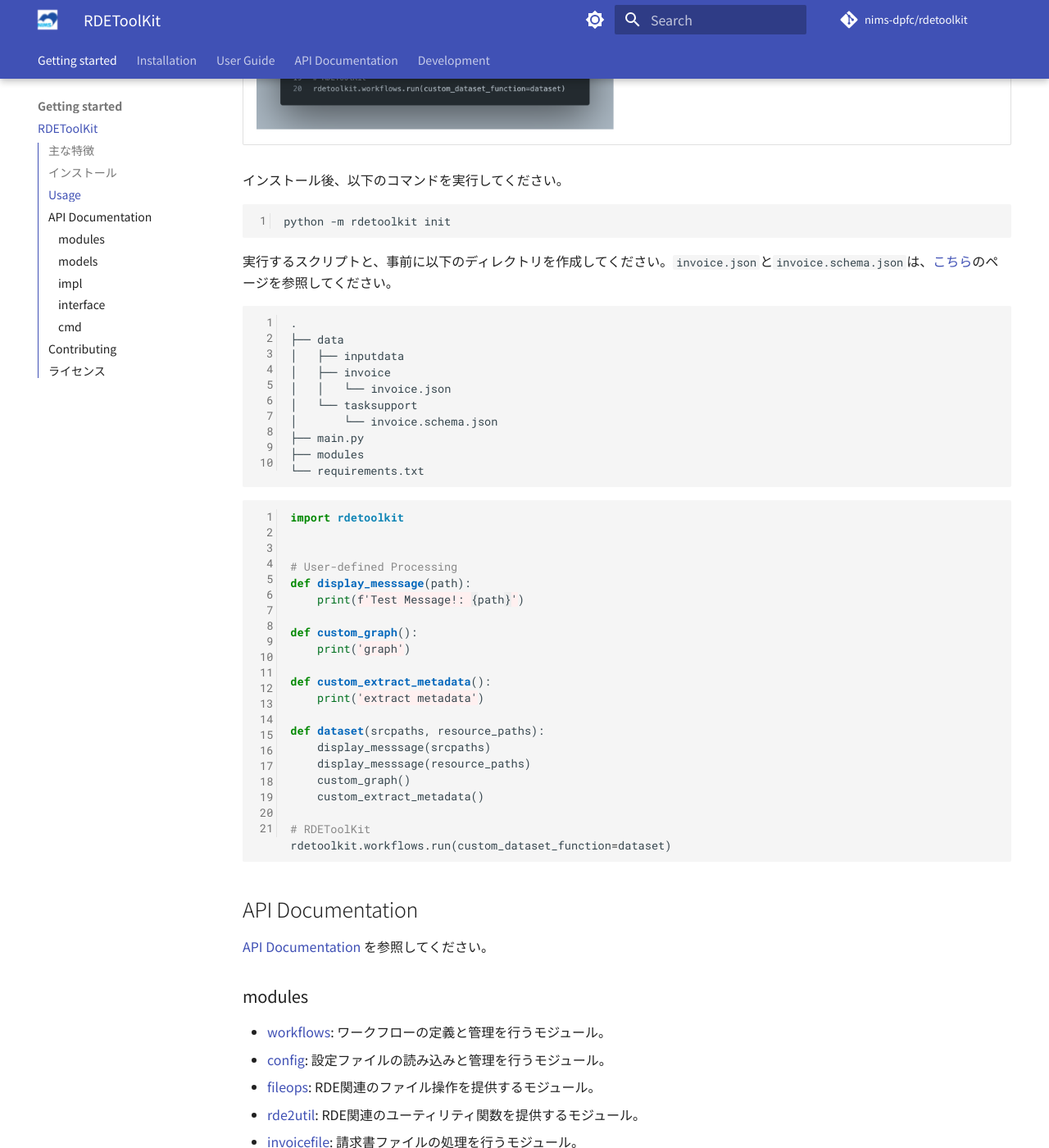
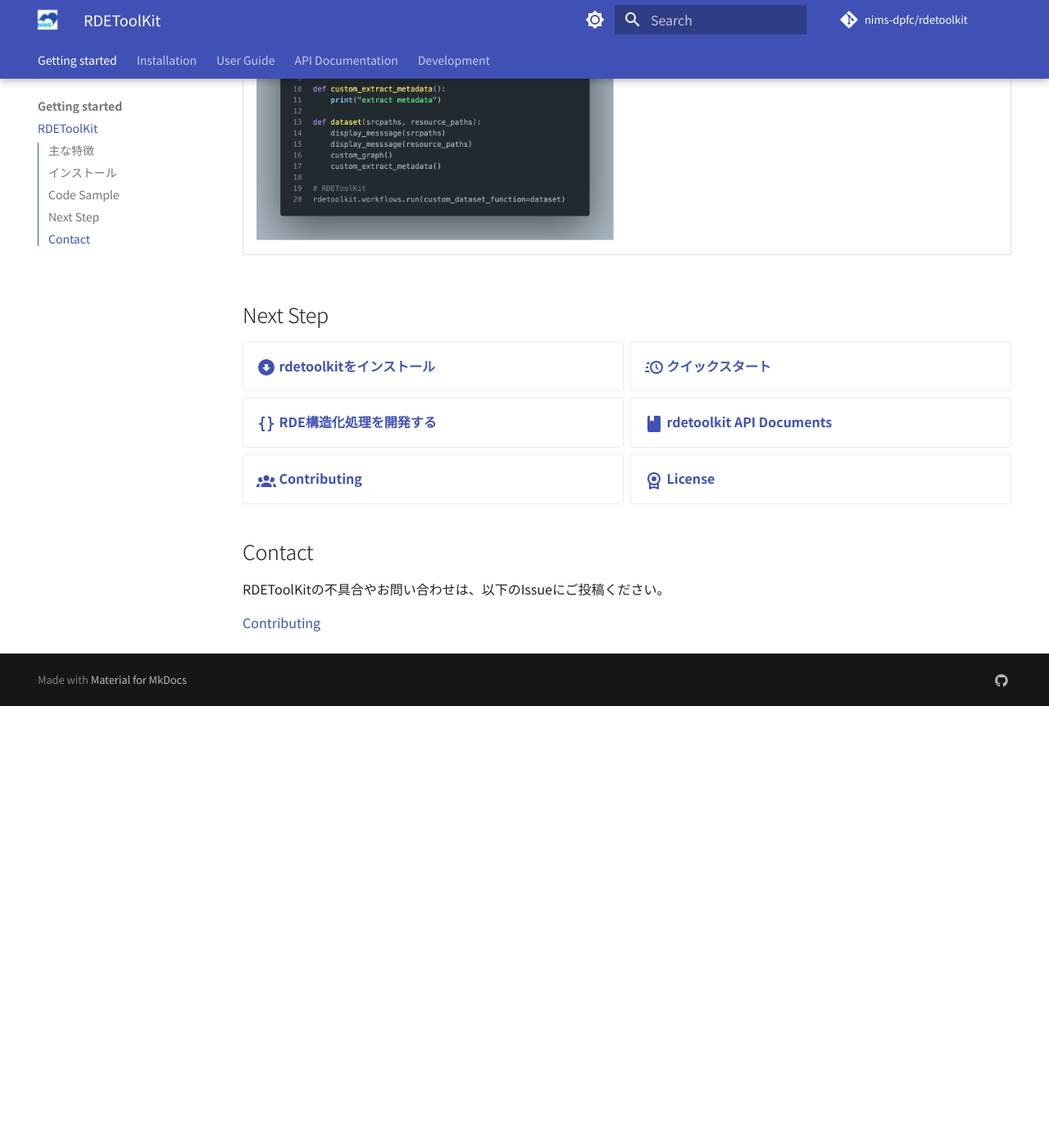
Before and after one commit to nims-dpfc/rdetoolkit, an MkDocs documentation site: the page built from docs/index.md, in a window 1280 px wide and 1400 px high, scrolled down 1455 px. Shown: the whole window at 82% size. Built offline with MkDocs 1.6.1 and Material for MkDocs 9.7.7, drawn with Linux system fonts in a browser that asks for light colours; comment, search, counter and statistics services are not loaded; after the commit the page ends 2316 px from its top, so only the background shows below that; some of the changed text lies outside the part shown.

Commit message:
docs: update documentation structure and add API reference for modules and models

````diff
--- a/docs/index.md
+++ b/docs/index.md
@@ -15,11 +15,16 @@
 
 ## 主な特徴
 
-- **モジュール化**: RDEデータ登録に必要な前処理や後処理がモジュールとして提供されており、カスタマイズしたい処理を実装するだけで、柔軟に構造処理を実装できます。
-- **柔軟なデータ処理**: データの前処理、変換、可視化など、さまざまなデータ処理をサポートします。
-- **簡単なインストール**: `pip install rdetoolkit` コマンドで簡単にインストールできます。
-- **拡張性**: ユーザーが定義したカスタムデータセット処理関数を使用して、特定のデータ処理ニーズに対応できます。これにより、特定の研究や実験の要件に合わせたデータ処理が可能です。
-- **統合**: 他のPythonモジュールと組み合わせることで、データの登録から加工、グラフ化など、より多様な処理を実現可能です。これにより、構造化処理全体を一元管理できます。
+- **モジュール化**
+    - RDEデータ登録に必要な前処理や後処理がモジュールとして提供されており、カスタマイズしたい処理を実装するだけで、柔軟に構造処理を実装できます。
+- **柔軟なデータ処理**
+    - データの前処理、変換、可視化など、さまざまなデータ処理をサポートします。
+- **簡単なインストール**
+    - `pip install rdetoolkit` コマンドで簡単にインストールできます。
+- **拡張性**
+    - ユーザーが定義したカスタムデータセット処理関数を使用して、特定のデータ処理ニーズに対応できます。これにより、特定の研究や実験の要件に合わせたデータ処理が可能です。
+- **統合**
+    - 他のPythonモジュールと組み合わせることで、データの登録から加工、グラフ化など、より多様な処理を実現可能です。これにより、構造化処理全体を一元管理できます。
 
 ## インストール
 
@@ -29,104 +34,27 @@
 pip install rdetoolkit
 ```
 
-## Usage
-
-[クイックスタート](usage/quickstart.md) を参照してください。
+## Code Sample
 
 |       Sample1: ユーザー定義構造化処理あり       |            Sample2: ユーザー定義構造化処理なし            |
 | :---------------------------------------------: | :-------------------------------------------------------: |
 | ![quick-sample-code](img/quick-sample-code.svg) | ![quick-sample-code-none](img/quick-sample-code-none.svg) |
 
-インストール後、以下のコマンドを実行してください。
+## Next Step
 
-```shell
-python -m rdetoolkit init
-```
+<div class="grid cards" markdown>
 
-実行するスクリプトと、事前に以下のディレクトリを作成してください。`invoice.json`と`invoice.schema.json`は、[こちら](usage/metadata_definition_file)のページを参照してください。
+- [:material-arrow-down-bold-circle:{ .lg .middle } __rdetoolkitをインストール__](install)
+- [:material-clock-fast:{ .lg .middle } __クイックスタート__](usage/quickstart)
+- [:material-code-braces:{ .lg .middle } __RDE構造化処理を開発する__](usage/structured_process/structured)
+- [:material-book:{ .lg .middle } __rdetoolkit API Documents__](rdetoolkit/index.md)
+- [:material-account-group:{ .lg .middle } __Contributing__](contribute/home.md)
+- [:material-license:{ .lg .middle } __License__](https://github.com/nims-dpfc/rdetoolkit/blob/main/LICENSE)
 
-```shell
-.
-├── data
-│   ├── inputdata
-│   ├── invoice
-│   │   └── invoice.json
-│   └── tasksupport
-│       └── invoice.schema.json
-├── main.py
-├── modules
-└── requirements.txt
-```
+</div>
 
-```python
-import rdetoolkit
+## Contact
 
+RDEToolKitの不具合やお問い合わせは、以下のIssueにご投稿ください。
 
-# User-defined Processing
-def display_messsage(path):
-    print(f'Test Message!: {path}')
-
-def custom_graph():
-    print('graph')
-
-def custom_extract_metadata():
-    print('extract metadata')
-
-def dataset(srcpaths, resource_paths):
-    display_messsage(srcpaths)
-    display_messsage(resource_paths)
-    custom_graph()
-    custom_extract_metadata()
-
-# RDEToolKit
-rdetoolkit.workflows.run(custom_dataset_function=dataset)
-```
-
-## API Documentation
-
-[API Documentation](rdetoolkit/impl/compressed_controller) を参照してください。
-
-### modules
-
-- [workflows](rdetoolkit/workflows): ワークフローの定義と管理を行うモジュール。
-- [config](rdetoolkit/config): 設定ファイルの読み込みと管理を行うモジュール。
-- [fileops](rdetoolkit/fileops): RDE関連のファイル操作を提供するモジュール。
-- [rde2util](rdetoolkit/rde2util): RDE関連のユーティリティ関数を提供するモジュール。
-- [invoicefile](rdetoolkit/invoicefile): 請求書ファイルの処理を行うモジュール。
-- [validation](rdetoolkit/validation): データの検証を行うモジュール。
-- [modeproc](rdetoolkit/modeproc): モード処理を行うモジュール。
-- [img2thumb](rdetoolkit/img2thumb): 画像をサムネイルに変換するモジュール。
-- [rdelogger](rdetoolkit/rdelogger): ロギング機能を提供するモジュール。
-- [errors](rdetoolkit/errors): エラーハンドリングを行うモジュール。
-- [exceptions](rdetoolkit/exceptions): 例外処理を行うモジュール。
-
-### models
-
-- [config](rdetoolkit/models/config): 設定ファイルの読み込みと管理を行うモジュール。
-- [invoice_schema](rdetoolkit/models/invoice_schema): 送り状のスキーマを定義するモジュール。
-- [metadata](rdetoolkit/models/metadata): メタデータの管理を行うモジュール。
-- [rde2types](rdetoolkit/models/rde2types): RDE関連の型定義を提供するモジュール。
-- [result](rdetoolkit/models/result): 処理結果を管理するモジュール。
-
-### impl
-
-- [compressed_controller](rdetoolkit/impl/compressed_controller): 圧縮ファイルの管理を行うモジュール。
-- [input_controller](rdetoolkit/impl/input_controller): 入力モードの管理を行うモジュール。
-
-### interface
-
-- [filechecker](rdetoolkit/interface/filechecker)
-
-### cmd
-
-- [command](rdetoolkit/cmd/command)
-
-## Contributing
-
-RDEToolKitへのコントリビュートをしていただくには、以下のドキュメントを参照してください。
-
-[Contributing](contribute/home.md)
-
-## ライセンス
-
-RDEToolKitはMITライセンスの下で提供されています。詳細については、[LICENSE](https://github.com/nims-dpfc/rdetoolkit/blob/main/LICENSE)ファイルを参照してください。
+[Contributing](https://github.com/nims-dpfc/rdetoolkit/issues)
--- a/mkdocs.yml
+++ b/mkdocs.yml
@@ -48,6 +48,7 @@
       - Docker:
           - usage/docker.md
   - API Documentation:
+      - rdetoolkit/index.md
       - impl:
           - rdetoolkit/impl/compressed_controller.md
           - rdetoolkit/impl/input_controller.md
@@ -99,6 +100,7 @@
 
 markdown_extensions:
   - admonition
+  - md_in_html
   - pymdownx.superfences:
         # make exceptions to highlighting of code:
       custom_fences:
````
Also changed, not shown: docs/rdetoolkit/index.md (added, +37 -0 lines), docs/usage/cli.md (+9 -6 lines).
